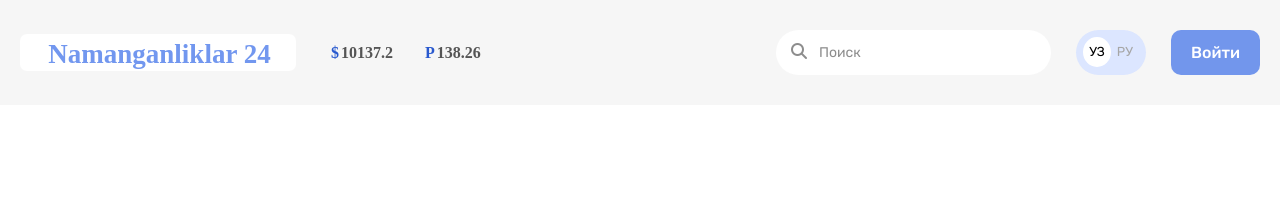
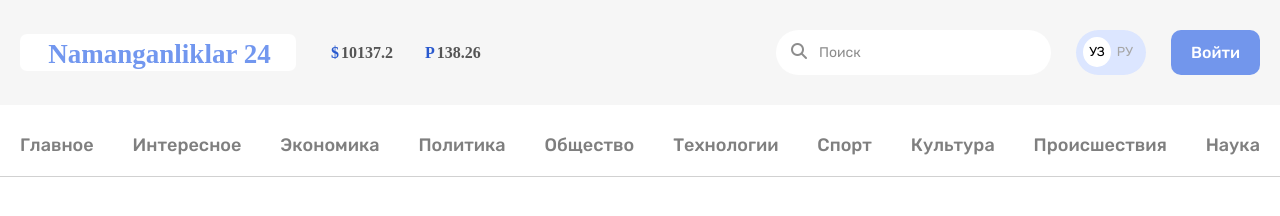
Before and after one commit to PolluXx571/Namanganliklar24, a plain HTML site: page index.html in a window 1280 px wide. Drawn offline with Linux system fonts and the light colour scheme; a web font is replaced by a local one.

Commit message:
last update

```diff
--- a/css/main.css
+++ b/css/main.css
@@ -45,6 +45,7 @@
   --language-box: #dce6ff;
   --language-ru: #a6a6a6;
   --nav-text: #7f7f7f;
+  --nav-bottom-line: #d1d1d1;
   --title-h2: #000000;
   --paragraph-grey: #4a4b4c;
   --time-color: #5e5f61;
@@ -59,10 +60,10 @@ html {
 body {
   display: flex;
   flex-direction: column;
+  height: 100%;
+  margin: 0;
   font-family: "Rubik", "Arial", sans-serif;
   font-weight: 700;
-    height: 100%;
-    margin: 0;
 }
 
 main {
@@ -82,20 +83,21 @@ a {
 
 .container {
   width: 1240px;
+  margin: 0 auto;
   padding-right: 20px;
   padding-left: 20px;
-    margin: 0 auto;
 }
 
+/*header start*/
 .header-site {
   background: var(--header-color);
-    padding: 30px 0px 30px 0px;
 }
 
 .header-box {
   display: flex;
   justify-content: space-between;
   align-items: center;
+  padding: 30px 0px 30px 0px;
 }
 
 .header-logo_box {
@@ -106,28 +108,27 @@ a {
 .header-logo_title {
   width: 276px;
   margin: 0;
+  text-align: center;
   background: var(--footer-text);
   border-radius: 7px;
-    text-align: center;
 }
 
 .header-logo_link {
   width: 264px;
   padding: 9px 6px 8px 9px;
   font-family: "Rubik";
-    font-weight: 700;
   font-size: 27px;
   line-height: 28px;
-    line-height: 28px;
+  font-weight: 700;
   color: var(--light-blue);
 }
 
 .header-price {
   width: 69px;
   font-family: "Rubik";
-    font-weight: 700;
   font-size: 16px;
   line-height: 19px;
+  font-weight: 700;
   color: var(--price-color);
 }
 
@@ -140,13 +141,13 @@ a {
 }
 
 .usd_link {
+  margin-left: 2px;
   color: var(--price-number);
-    margin-left: 2px;
 }
 
 .rub_link {
+  margin-left: 2px;
   color: var(--price-number);
-    margin-left: 2px;
 }
 
 .header-personal_box {
@@ -174,9 +175,9 @@ a {
   width: 42px;
   height: 17px;
   font-family: "Rubik";
-    font-weight: 400;
   font-size: 14px;
   line-height: 17px;
+  font-weight: 400;
   border: none;
 }
 
@@ -185,51 +186,72 @@ a {
 }
 
 .personal_language-box {
-    width: 70px;
   display: flex;
   justify-content: center;
-    background: var();
+  width: 70px;
+  margin-right: 25px;
+  background: var(--language-box);
   border-radius: 39px;
-    margin-right: 25px;
-    text-align: center;
-    background: var(--language-box);
 }
 
 .personal_language-uz {
   height: 30px;
   margin-top: 7px;
   font-family: "Rubik";
-    font-weight: 400;
   font-size: 13px;
   line-height: 12px;
+  font-weight: 400;
   text-align: center;
   color: #000000;
   background: var(--footer-text);
+  border-radius: 70%;
   border: none;
-    border-radius: 70%;
 }
 
 .personal_language-ru {
   height: 30px;
   margin-top: 7px;
   font-family: "Rubik";
-    font-weight: 400;
   font-size: 13px;
   line-height: 12px;
+  font-weight: 400;
   text-align: center;
   color: var(--language-ru);
+  background: var(--language-box);
   border: none;
-    background: var(--language-box);
 }
 
 .personal_enter-button {
   width: 89px;
   font-family: "Rubik";
-    font-weight: 500;
   font-size: 16px;
   line-height: 19px;
+  font-weight: 500;
   color: var(--footer-text);
   background: #7296ec;
   border-radius: 10px;
   border: none;
 }
+
+/* header end */
+/* main start*/
+.nav__bar {
+  border-bottom: 1px solid var(--nav-bottom-line);
+  background-color: #ffffff;
+}
+
+.nav__list {
+  display: flex;
+  justify-content: space-between;
+  width: 1240px;
+  padding: 30px 0px 20px 0px;
+}
+
+.nav__item {
+  font-family: "Rubik";
+  font-size: 18px;
+  line-height: 21px;
+  font-weight: 500;
+  text-align: center;
+  color: var(--nav-text);
+}
--- a/index.html
+++ b/index.html
@@ -1,34 +1,42 @@
 <!DOCTYPE html>
 <html lang="en">
-
   <head>
     <meta charset="UTF-8" />
     <meta http-equiv="X-UA-Compatible" content="IE=edge" />
     <meta name="viewport" content="width=device-width, initial-scale=1.0" />
     <title>Namanganliklar24</title>
     <link rel="stylesheet" href="./css/main.css" />
-    <link rel="stylesheet" href="https://cdnjs.cloudflare.com/ajax/libs/font-awesome/6.1.2/css/all.min.css"
+    <link
+      rel="stylesheet"
+      href="https://cdnjs.cloudflare.com/ajax/libs/font-awesome/6.1.2/css/all.min.css"
       integrity="sha512-1sCRPdkRXhBV2PBLUdRb4tMg1w2YPf37qatUFeS7zlBy7jJI8Lf4VHwWfZZfpXtYSLy85pkm9GaYVYMfw5BC1A=="
-        crossorigin="anonymous" referrerpolicy="no-referrer" />
+      crossorigin="anonymous"
+      referrerpolicy="no-referrer"
+    />
   </head>
 
   <body>
+    <!--header start-->
     <header class="header-site">
       <div class="container">
         <div class="header-box">
           <div class="header-logo_box">
             <h1 class="header-logo_title">
-                        <a class="header-logo_link" href="">Namanganliklar 24</a>
+              <a class="header-logo_link" href="#">Namanganliklar 24</a>
             </h1>
-                    <span class="header-price usd">$<a href="#" class="usd_link">10137.2</a>
+            <span class="header-price usd"
+              >$<a href="#" class="usd_link">10137.2</a>
             </span>
-                    <span class="header-price rub">P<a href="#" class="rub_link">138.26</a>
+            <span class="header-price rub"
+              >P<a href="#" class="rub_link">138.26</a>
             </span>
           </div>
 
           <div class="header-personal_box">
             <div class="personal-input_box">
-                        <a class="personal-link" href="#"><i class="fa-solid fa-magnifying-glass"></i></a>
+              <a class="personal-link" href="#"
+                ><i class="fa-solid fa-magnifying-glass"></i
+              ></a>
               <input class="perosanl-input" type="text" placeholder="Поиск" />
             </div>
             <div class="personal_language-box">
@@ -39,7 +47,30 @@
           </div>
         </div>
       </div>
+      <nav class="nav__bar">
+        <div class="container">
+          <ul class="nav__list">
+            <li class="nav__item">Главное</li>
+            <li class="nav__item">Интересное</li>
+            <li class="nav__item">Экономика</li>
+            <li class="nav__item">Политика</li>
+            <li class="nav__item">Общество</li>
+            <li class="nav__item">Технологии</li>
+            <li class="nav__item">Спорт</li>
+            <li class="nav__item">Культура</li>
+            <li class="nav__item">Происшествия</li>
+            <li class="nav__item">Наука</li>
+          </ul>
+        </div>
+      </nav>
     </header>
+    <!--header end-->
+    <!--main start-->
+    <main>
+      <section class="section__navigation">
+        <div class="container"></div>
+      </section>
+    </main>
+    <!--main end-->
   </body>
-
 </html>
```
Lines whose indentation alone changed are shown as unchanged.
